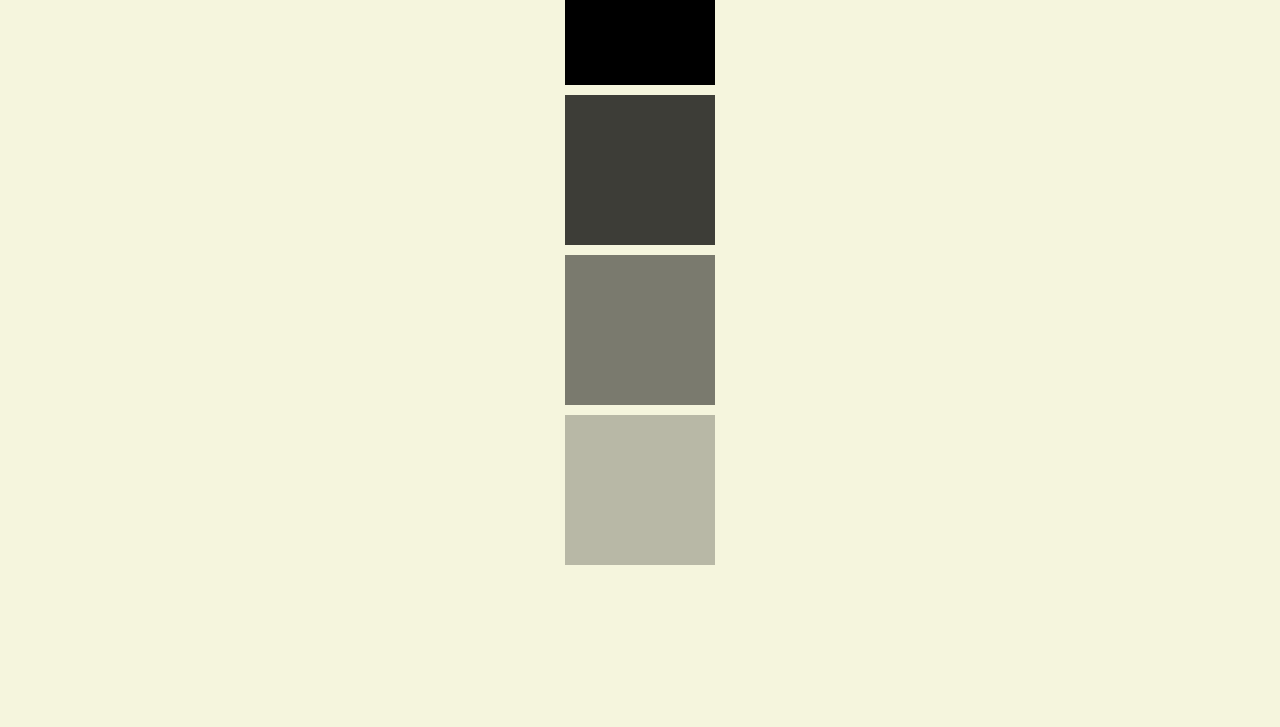
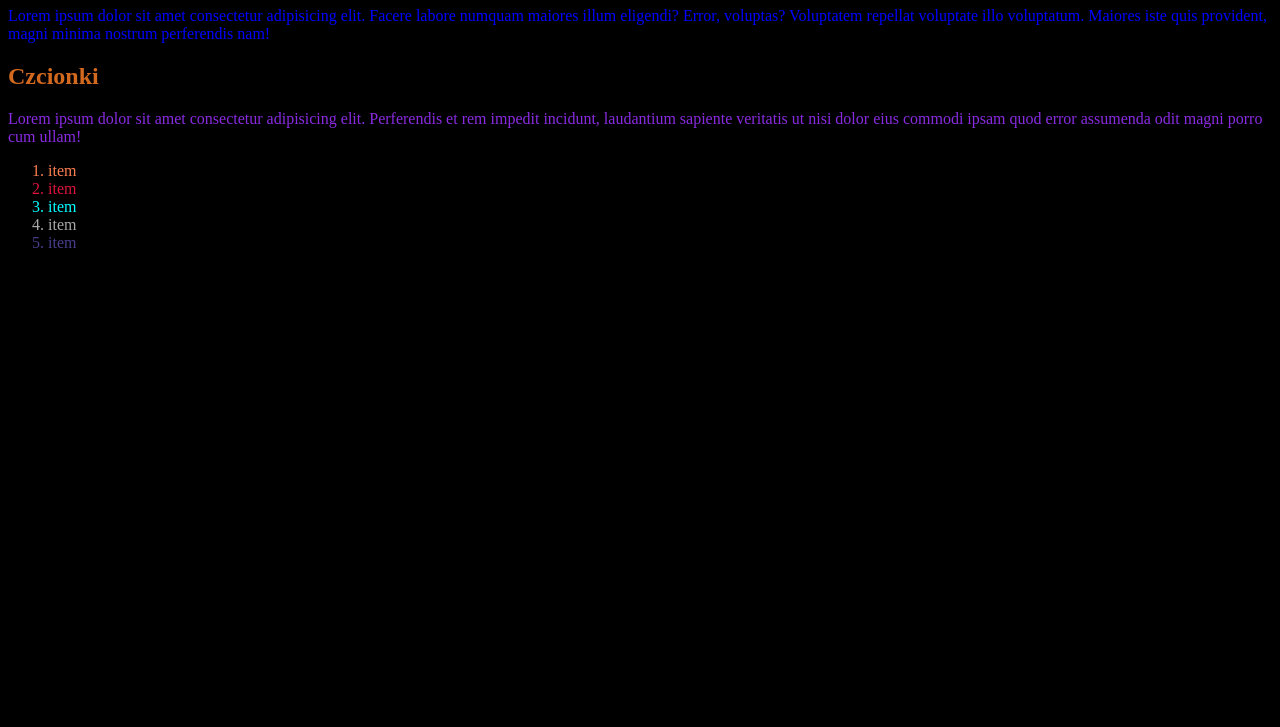
Before and after one commit to kkozak77/css-zad, a plain HTML site: page index.html in a window 1280 px wide. Shown: the part 73-800 px from the top of the page. Drawn offline with Linux system fonts and the light colour scheme.

Commit message:
kolory-tła

```diff
--- a/css/style.css
+++ b/css/style.css
@@ -1,40 +1,3 @@
 body {
-    background-color: #f5f5dd;
+    background-color: black;
 }
-
-.square1 {
-    background-color: rgba(0,0,0,100);
-    margin-left: auto;
-    margin-right: auto;
-    margin-bottom:10px;
-    width: 150px;
-    height: 150px;
-}
-
-.square2 {
-    background-color: rgba(0,0,0,0.75);
-    margin-left: auto;
-    margin-right: auto;
-    margin-bottom:10px;
-    width: 150px;
-    height: 150px;
-}
-
-.square3 {
-
-    background-color: rgba(0,0,0,0.50);
-    margin-left: auto;
-    margin-right: auto;
-    margin-bottom:10px;
-    width: 150px;
-    height: 150px;
-}
-
-.square4 {
-    background-color: rgba(0,0,0,0.25);
-    margin-left: auto;
-    margin-right: auto;
-    margin-bottom:10px;
-    width: 150px;
-    height: 150px;
-}
--- a/index.html
+++ b/index.html
@@ -10,10 +10,16 @@
 </head>
 <body>
 
-    <div class="square1"></div>
-    <div class="square2"></div>
-    <div class="square3"></div>
-    <div class="square4"></div>
-
+    <h1 style="color: brown;">Kolory tła</h1>
+    <p style="color: blue;">Lorem ipsum dolor sit amet consectetur adipisicing elit. Facere labore numquam maiores illum eligendi? Error, voluptas? Voluptatem repellat voluptate illo voluptatum. Maiores iste quis provident, magni minima nostrum perferendis nam!</p>
+    <h2 style="color: chocolate;">Czcionki</h2>
+    <p style="color: blueviolet;">Lorem ipsum dolor sit amet consectetur adipisicing elit. Perferendis et rem impedit incidunt, laudantium sapiente veritatis ut nisi dolor eius commodi ipsam quod error assumenda odit magni porro cum ullam!</p>
+    <ol>
+        <li style="color: coral;">item</li>
+        <li style="color: crimson;">item</li>
+        <li style="color: cyan;">item</li>
+        <li style="color: darkgrey;">item</li>
+        <li style="color: darkslateblue;">item</li>
+    </ol>
 </body>
 </html>
```
